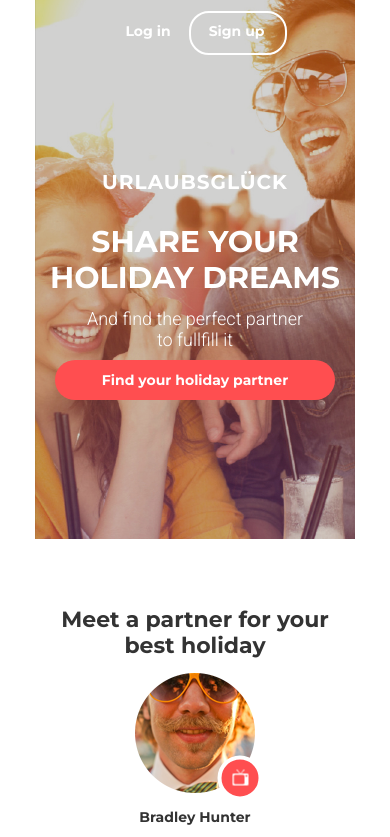
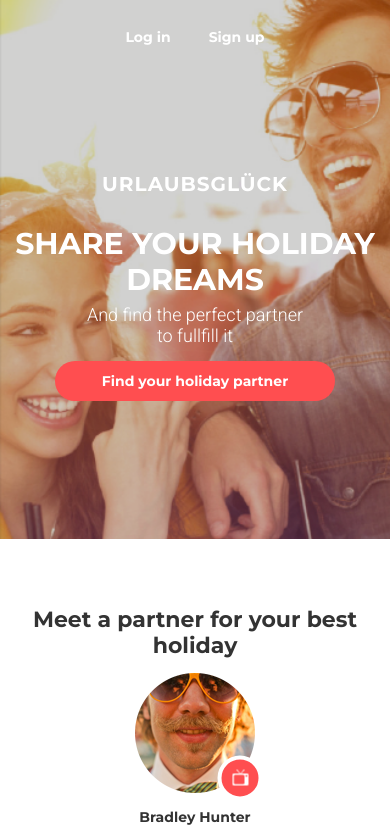
Before and after one commit to IgorSapko/GOIT-FE-COURSE, a plain HTML site: page html-css/Module-08/index.html in a window 390 px wide. Shown: the top 837 px of the page. Drawn offline with Linux system fonts and the light colour scheme.

Commit message:
mod-08 third commit

```diff
--- a/html-css/Module-08/css/styles.css
+++ b/html-css/Module-08/css/styles.css
@@ -19,14 +19,20 @@ img {
   height: auto;
 }
 /*
-font-family: 'Montserrat', sans-serif;
-font-family: 'Roboto', sans-serif; */
+  font-family: 'Montserrat', sans-serif;
+  font-family: 'Roboto', sans-serif; */
 
 section {
   font-family: "Montserrat", sans-serif;
   font-weight: 700;
-  width: 320px;
+  /* width: 320px; */
   margin: 0 auto;
+}
+
+.container {
+  padding: 0 10px;
+  margin: 0 auto;
+  max-width: 1200px;
 }
 
 .logo {
@@ -37,21 +43,20 @@ section {
   color: #ffffff;
   text-transform: uppercase;
   text-align: center;
-  margin-top: 130px;
+  margin-top: 126px;
 }
 
 .find_partner {
   background-image: url(../png/Rectangle-mob.png);
   background-color: rgb(26, 25, 21);
-  /* height: 540px; */
-  padding-bottom: 1px;
+  padding-bottom: 138px;
+  padding-top: 20px;
   background-size: cover;
-  /* background-clip: border-box; */
 }
 
 .wrap-nav {
   display: flex;
-  padding-top: 23px;
+  margin-top: 9px;
   justify-content: center;
 }
 
@@ -66,7 +71,7 @@ section {
   color: #ffffff;
 }
 
-.wrap-nav :last-child::before {
+.wrap-nav ::before {
   display: block;
   content: "";
   border-style: solid;
@@ -80,6 +85,11 @@ section {
   transform: translate(-20px, -12px);
   width: 94px;
   height: 40px;
+  visibility: hidden;
+}
+
+.wrap-nav :hover::before {
+  visibility: visible;
 }
 
 .find_partner h1 {
@@ -98,11 +108,11 @@ section {
   line-height: 1.2;
   color: #ffffff;
   margin: 0 auto;
-  margin-top: 12px;
+  margin-top: 6px;
   display: block;
   width: 220px;
   text-align: center;
-  margin-bottom: 9px;
+  margin-bottom: 14px;
 }
 
 .find_partner button {
@@ -118,7 +128,7 @@ section {
   line-height: 1.2;
   color: #ffffff;
   margin: 0 auto;
-  margin-bottom: 138px;
+  /* margin-bottom: 138px; */
 }
 
 .partners_cards h2 {
@@ -265,10 +275,6 @@ section {
 }
 
 @media (min-width: 768px) {
-  .find_partner,
-  .partners_cards {
-    width: 768px;
-  }
   .find_partner {
     height: 700px;
     background-image: url(../png/Rectangle-tab.png);
@@ -345,7 +351,7 @@ section {
 @media (min-width: 1440px) {
   .find_partner {
     background-image: url(../png/Rectangle-desk.png);
-    width: 1440px;
+    /*     width: 1440px; */
   }
   .partners_cards {
     width: 1440px;
--- a/html-css/Module-08/index.html
+++ b/html-css/Module-08/index.html
@@ -12,6 +12,7 @@
   </head>
   <body>
     <section class="find_partner">
+      <div class="container">
         <nav>
           <div class="wrap-nav">
             <a href="#">Log in</a>
@@ -22,8 +23,10 @@
         <h1>Share your holiday dreams</h1>
         <p>And find the perfect partner to fullfill it</p>
         <button>Find your holiday partner</button>
+      </div>
     </section>
     <section class="partners_cards">
+      <div class="container">
         <h2>Meet a partner for your best holiday</h2>
 
         <ul class="cards_list">
@@ -60,6 +63,7 @@
           </li>
         </ul>
         <button>See other partner</button>
+      </div>
     </section>
   </body>
 </html>
```
Lines whose indentation alone changed are shown as unchanged.
